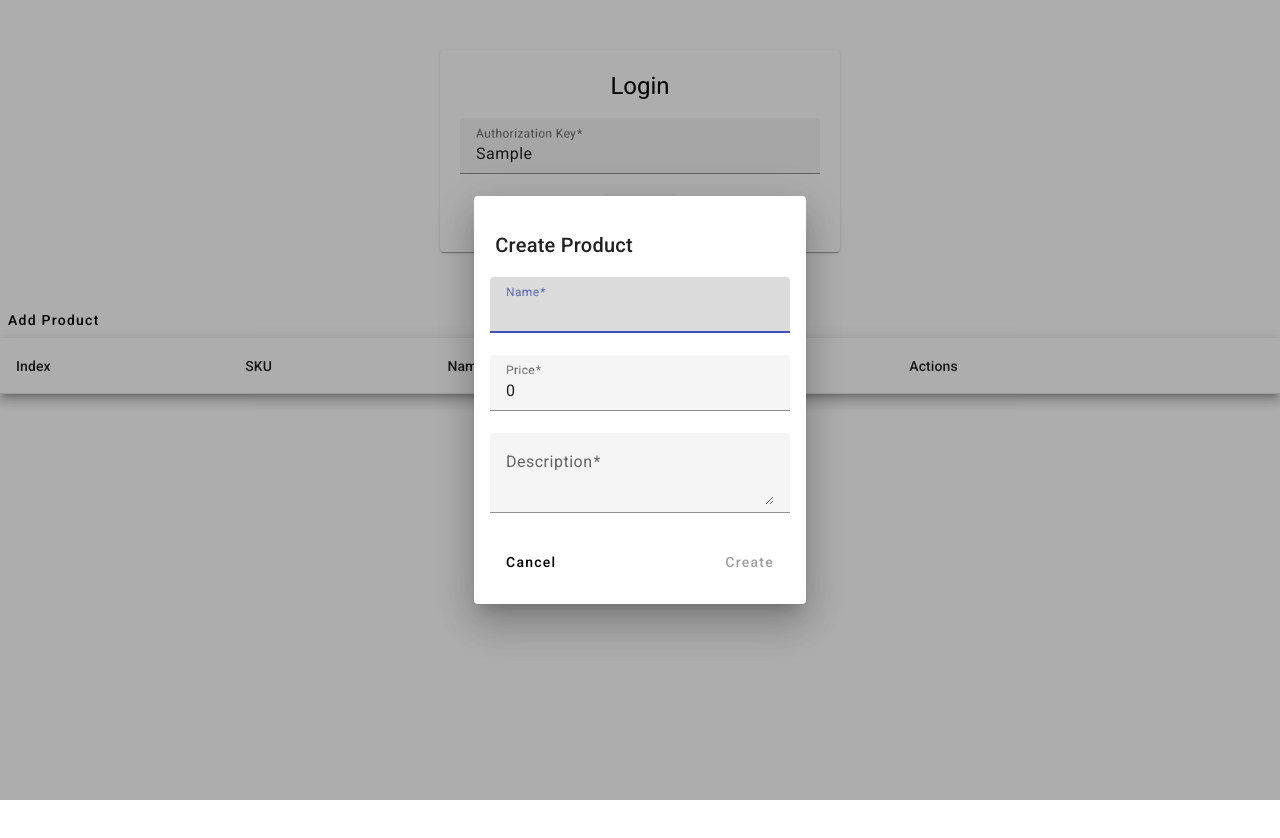
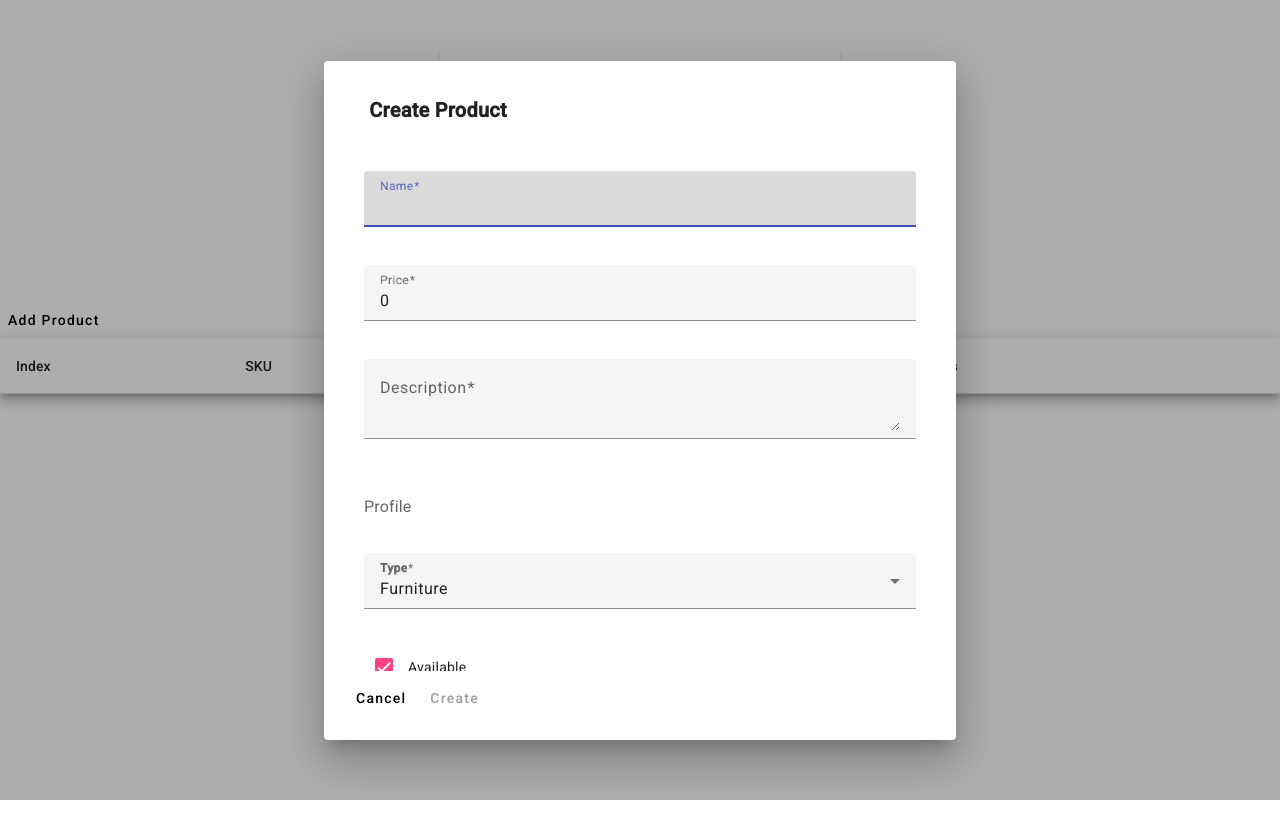
Before and after one commit to leogrigs/cloudonix-test, an Angular app: page / in a window 1280 px wide. Both pictures are taken after typing "Sample" into the empty fields and a click on the button "Add Product". Shown: the top 838 px of the page. Built offline with nearby package versions, Linux system fonts and the light colour scheme; no server answers.

Commit message:
feat: enhance product modal with profile fields and improve layout

```diff
--- a/src/app/components/product-details/product-details.component.html
+++ b/src/app/components/product-details/product-details.component.html
@@ -18,7 +18,7 @@
           *ngFor="let key of objectKeys(profile)"
         >
           <strong>{{ key | titlecase }}</strong>
-          <span>{{ profile[key] | titlecase }}</span>
+          <span>{{ profile[key] + "" | titlecase }}</span>
         </div>
       </ng-container>
       <ng-template #noProfile>
--- a/src/app/components/product-modal/product-modal.component.html
+++ b/src/app/components/product-modal/product-modal.component.html
@@ -4,7 +4,8 @@
   </h2>
   <form [formGroup]="productForm" (ngSubmit)="onSubmit()">
     <mat-dialog-content class="product-modal-content">
-      <mat-form-field appearance="fill">
+      <!-- Name -->
+      <mat-form-field class="product-modal-form-field" appearance="fill">
         <mat-label>Name</mat-label>
         <input matInput matFormFieldControl formControlName="name" />
         <mat-error *ngIf="productForm.get('name')?.hasError('required')">
@@ -12,9 +13,15 @@
         </mat-error>
       </mat-form-field>
 
-      <mat-form-field appearance="fill">
+      <!-- Cost -->
+      <mat-form-field class="product-modal-form-field" appearance="fill">
         <mat-label>Price</mat-label>
-        <input matInput formControlName="cost" type="number" />
+        <input
+          matInput
+          matFormFieldControl
+          formControlName="cost"
+          type="number"
+        />
         <mat-error *ngIf="productForm.get('cost')?.hasError('required')">
           Price is required
         </mat-error>
@@ -23,16 +30,27 @@
         </mat-error>
       </mat-form-field>
 
-      <mat-form-field appearance="fill">
+      <!-- Description -->
+      <mat-form-field class="product-modal-form-field" appearance="fill">
         <mat-label>Description</mat-label>
-        <textarea matInput formControlName="description"></textarea>
+        <textarea
+          matInput
+          matFormFieldControl
+          formControlName="description"
+        ></textarea>
         <mat-error *ngIf="productForm.get('description')?.hasError('required')">
           Description is required
         </mat-error>
       </mat-form-field>
+
+      <!-- Profile Fields -->
+      <app-profile-fields
+        [profileFormGroup]="getProfileFormGroup()"
+        (profileChange)="productForm.get('profile')?.setValue($event)"
+      ></app-profile-fields>
     </mat-dialog-content>
 
-    <mat-dialog-actions class="product-modal-actions">
+    <mat-dialog-actions>
       <button mat-button (click)="onCancel()">Cancel</button>
       <button mat-button type="submit" [disabled]="productForm.invalid">
         {{ data ? "Save" : "Create" }}
--- a/src/app/components/product-modal/product-modal.component.scss
+++ b/src/app/components/product-modal/product-modal.component.scss
@@ -1,19 +1,69 @@
 .product-modal {
+  width: 600px;
   padding: 16px;
 
   &-title {
-    padding: 0;
+    margin-bottom: 16px;
+    font-weight: bold;
   }
 
   &-content {
-    min-width: 300px;
     display: flex;
     flex-direction: column;
-    padding: 0;
+    gap: 16px;
+  }
+
+  &-form-field {
+    width: 100%;
+  }
+
+  &-checkbox {
+    margin: 8px 0;
+  }
+
+  &-profile {
+    margin-top: 16px;
+
+    h4 {
+      margin-bottom: 8px;
+    }
+
+    &-item {
+      display: flex;
+      align-items: center;
+      gap: 8px;
+
+      strong {
+        margin-right: 8px;
+      }
+
+      input {
+        flex: 1;
+      }
+    }
   }
 
   &-actions {
     display: flex;
     justify-content: space-between;
+    margin-top: 16px;
+  }
+
+  ::-webkit-scrollbar {
+    width: 8px;
+
+    &-thumb {
+      background-color: #b0bec5; /* Light gray thumb */
+      border-radius: 4px;
+
+      &:hover {
+        background-color: #90a4ae; /* Slightly darker on hover */
+      }
+    }
+
+    &-track {
+      background-color: #eceff1; /* Light track background */
+      border-radius: 4px;
+    }
   }
 }
--- a/src/app/components/product-modal/product-modal.component.ts
+++ b/src/app/components/product-modal/product-modal.component.ts
@@ -15,16 +15,18 @@ import {
 import { MatFormFieldModule } from '@angular/material/form-field';
 import { MatInputModule } from '@angular/material/input';
 import { Product } from 'src/app/interfaces/product.interface';
+import { ProfileFieldsComponent } from '../profile-fields/profile-fields.component';
 
 @Component({
   standalone: true,
   imports: [
     CommonModule,
     MatDialogModule,
+    MatInputModule,
+    MatButtonModule,
+    ProfileFieldsComponent,
     MatFormFieldModule,
-    MatInputModule,
     ReactiveFormsModule,
-    MatButtonModule,
   ],
   selector: 'app-product-modal',
   templateUrl: './product-modal.component.html',
@@ -32,26 +34,40 @@ import { Product } from 'src/app/interfaces/product.interface';
 })
 export class ProductModalComponent {
   public productForm: FormGroup;
+  public dynamicProfileData = {};
 
   constructor(
     private dialogRef: MatDialogRef<ProductModalComponent>,
     @Inject(MAT_DIALOG_DATA) public data: Product | null,
     private fb: FormBuilder
   ) {
+    this.dynamicProfileData = Object.keys(data?.profile || {}).filter(
+      (key) => key !== 'type' && key !== 'available' && key !== 'backlog'
+    );
+
     this.productForm = this.fb.group({
       name: [data?.name || '', Validators.required],
       cost: [data?.cost || 0, [Validators.required, Validators.min(0)]],
       description: [data?.description || '', Validators.required],
+      profile: this.fb.group({
+        type: [data?.profile?.type || 'furniture', Validators.required],
+        available: [data?.profile?.available ?? true],
+        backlog: [data?.profile?.backlog ?? null],
+      }),
     });
   }
 
-  public onSubmit(): void {
+  getProfileFormGroup() {
+    return this.productForm.get('profile') as FormGroup;
+  }
+
+  onSubmit() {
     if (this.productForm.valid) {
       this.dialogRef.close(this.productForm.value);
     }
   }
 
-  public onCancel(): void {
+  onCancel() {
     this.dialogRef.close();
   }
 }
```
